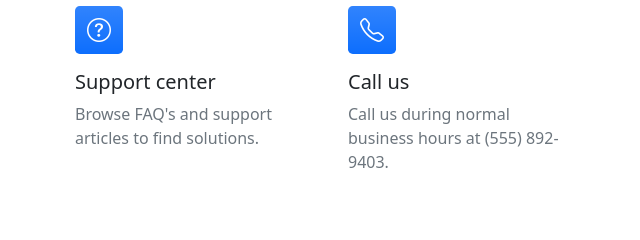
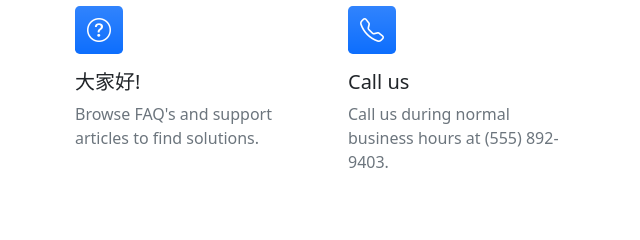
Before and after one commit to wenwen1225/my-frisr-website, a plain HTML site: page contact.html in a window 1280 px wide. Shown: the part 934-1174 px from the top of the page, 589-1229 px from the left. Drawn offline with nearby package versions, Linux system fonts and the light colour scheme.

Commit message:
change titile

```diff
--- a/contact.html
+++ b/contact.html
@@ -127,7 +127,7 @@
                         </div>
                         <div class="col">
                             <div class="feature bg-primary bg-gradient text-white rounded-3 mb-3"><i class="bi bi-question-circle"></i></div>
-                            <div class="h5">Support center</div>
+                            <div class="h5">大家好!</div>
                             <p class="text-muted mb-0">Browse FAQ's and support articles to find solutions.</p>
                         </div>
                         <div class="col">
```
